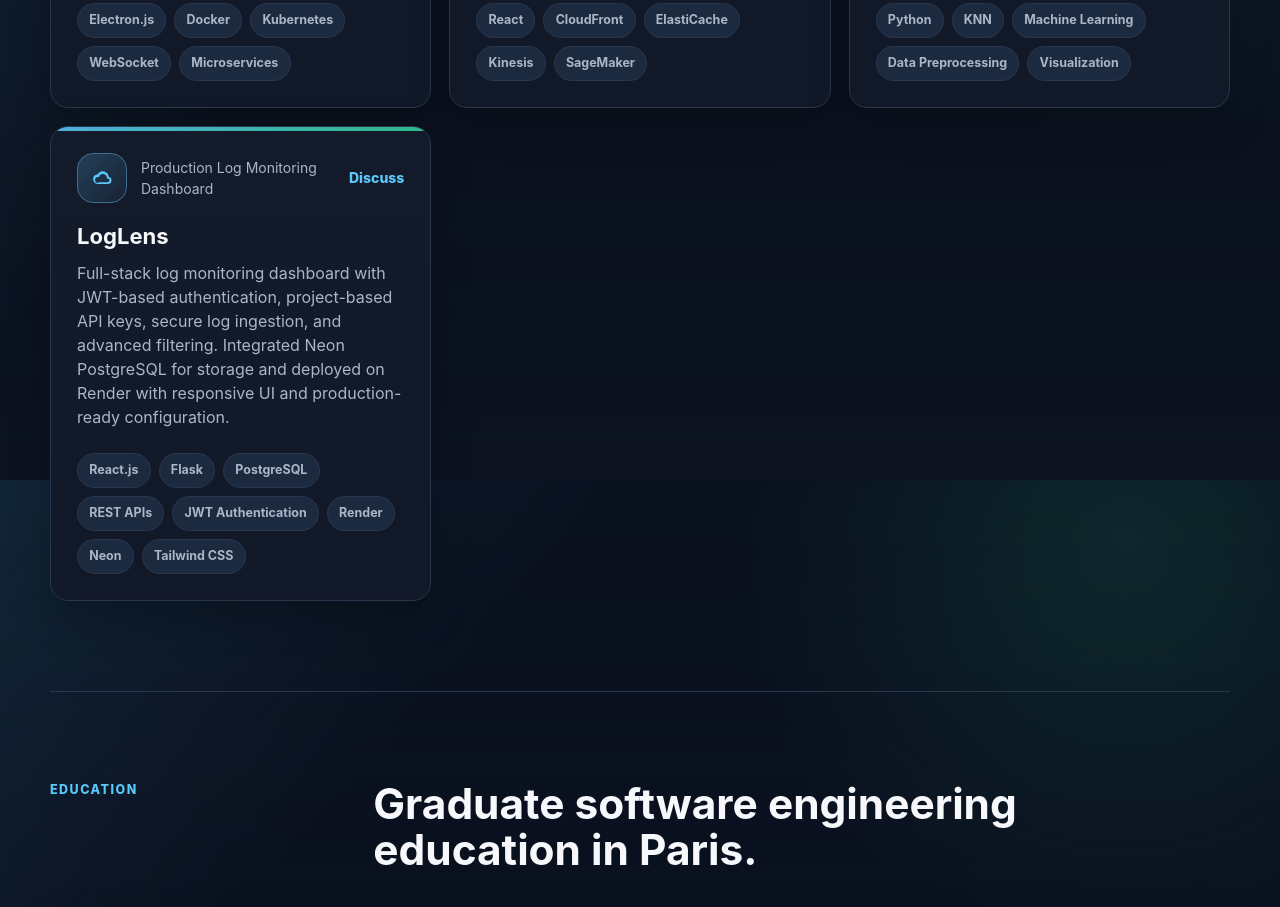
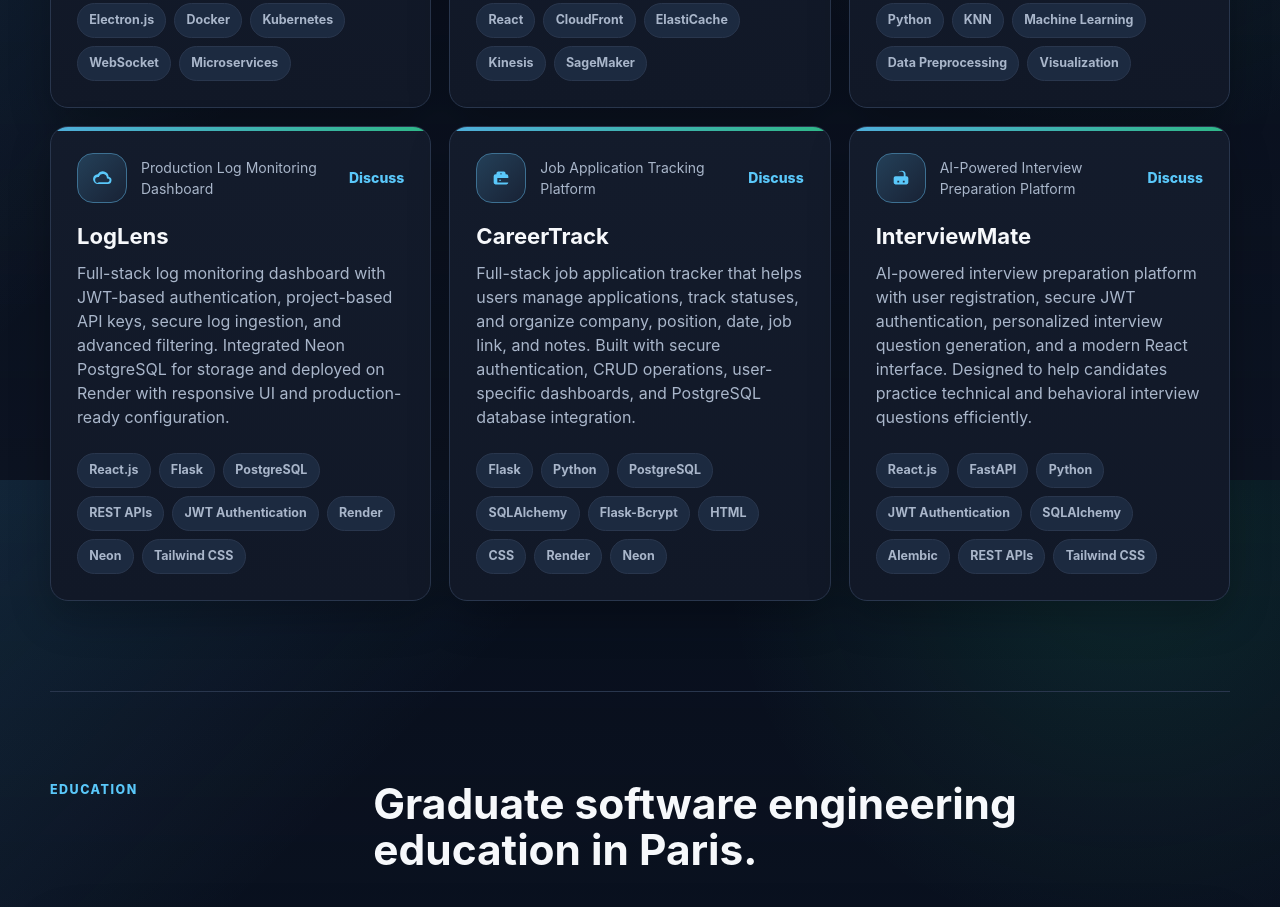
Before and after one commit to Sathvik733/my_portfolio, a React (Vite) app: page / in a window 1280 px wide. Shown: the part 3520-4427 px from the top of the page. Built offline with nearby package versions, Linux system fonts and the light colour scheme.

Commit message:
added new projects

```diff
--- a/src/App.jsx
+++ b/src/App.jsx
@@ -97,7 +97,23 @@ const projects = [
       'Full-stack log monitoring dashboard with JWT-based authentication, project-based API keys, secure log ingestion, and advanced filtering. Integrated Neon PostgreSQL for storage and deployed on Render with responsive UI and production-ready configuration.',
     stack: ['React.js', 'Flask', 'PostgreSQL', 'REST APIs', 'JWT Authentication', 'Render', 'Neon', 'Tailwind CSS'],
   },
-]
+  {
+    title: 'CareerTrack',
+    type: 'Job Application Tracking Platform',
+    icon: 'briefcase',
+    description:
+      'Full-stack job application tracker that helps users manage applications, track statuses, and organize company, position, date, job link, and notes. Built with secure authentication, CRUD operations, user-specific dashboards, and PostgreSQL database integration.',
+    stack: ['Flask', 'Python', 'PostgreSQL', 'SQLAlchemy', 'Flask-Bcrypt', 'HTML', 'CSS', 'Render', 'Neon'],
+  },
+  {
+    title: 'InterviewMate',
+    type: 'AI-Powered Interview Preparation Platform',
+    icon: 'bot',
+    description:
+      'AI-powered interview preparation platform with user registration, secure JWT authentication, personalized interview question generation, and a modern React interface. Designed to help candidates practice technical and behavioral interview questions efficiently.',
+    stack: ['React.js', 'FastAPI', 'Python', 'JWT Authentication', 'SQLAlchemy', 'Alembic', 'REST APIs', 'Tailwind CSS'],
+  },
+];
 
 const certifications = [
   'AI agents, Generative AI, and LLM application fundamentals',
@@ -117,6 +133,12 @@ function ProjectIcon({ type }) {
     ),
     activity: (
       <path d="M13.3 20.4h-2.1l-2.7-8.1-1.3 3.1H3v-2h2.8l1.9-4.6h1.8l2.8 8.2 2.4-13.4h2l2.1 9.8H21v2h-3.8l-1.3-6-2.6 11Z" />
+    ),
+    briefcase: (
+      <path d="M9 5h6a2 2 0 0 1 2 2v1h1a2 2 0 0 1 2 2v7a2 2 0 0 1-2 2H6a2 2 0 0 1-2-2v-7a2 2 0 0 1 2-2h1V7a2 2 0 0 1 2-2Zm2 3h2V7h-2v1Zm-3 4v5h12v-5H8Zm2 2h2v1h-2v-1Z" />
+    ),
+    bot: (
+      <path d="M20 12a2 2 0 0 0-2-2h-1V8a4 4 0 0 0-8 0v2H6a2 2 0 0 0-2 2v5a2 2 0 0 0 2 2h12a2 2 0 0 0 2-2v-5ZM9 8a3 3 0 1 1 6 0v2H9V8Zm-1 9v-2h2v2H8Zm6 0v-2h2v2h-2Z" />
     ),
   }
 
```
